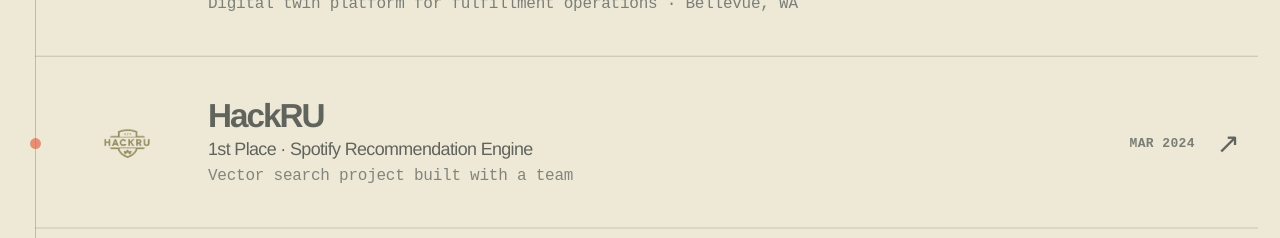
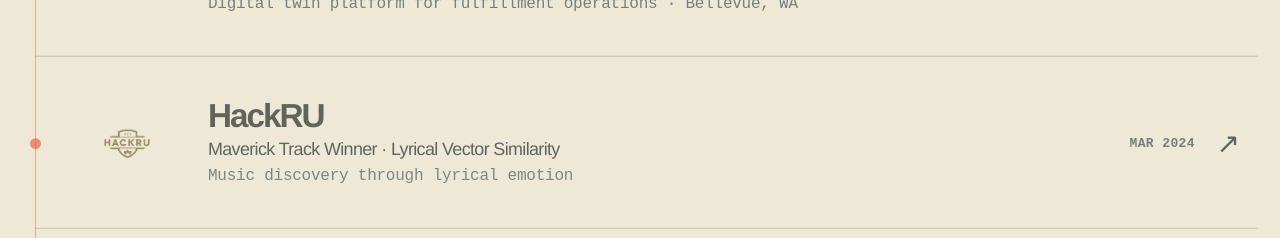
Before and after one commit to Varun-Gangavarapu/Personal-Website, a Next.js app: page / in a window 1280 px wide. Shown: the part 5300-5538 px from the top of the page. Built offline with nearby package versions, Linux system fonts and the light colour scheme.

Commit message:
Lead project story with HackRU win and link Devpost

```diff
--- a/site-v2/index.html
+++ b/site-v2/index.html
@@ -158,7 +158,7 @@
           <div class="timeline-list" aria-label="Timeline of work and education">
               <a class="timeline-entry timeline-current" href="#amazon-ft"><span class="timeline-logo logo-amazon"><img src="/assets/brand/amazon.png" alt="Amazon logo" /></span><span class="timeline-details"><span class="timeline-status"><span class="dot" aria-hidden="true"></span> CURRENT / FULL TIME</span><strong>Amazon</strong><span class="timeline-role">Software Development Engineer</span><small>Optimization systems and developer tooling · Seattle, WA</small></span><time datetime="2026-06">JUN 2026—PRESENT</time><span class="timeline-arrow" aria-hidden="true">↗</span></a>
               <a class="timeline-entry" href="#amazon-intern"><span class="timeline-logo logo-amazon"><img src="/assets/brand/amazon.png" alt="Amazon logo" /></span><span class="timeline-details"><strong>Amazon</strong><span class="timeline-role">Software Development Engineering Intern</span><small>Digital twin platform for fulfillment operations · Bellevue, WA</small></span><time datetime="2025-05">MAY—AUG 2025</time><span class="timeline-arrow" aria-hidden="true">↗</span></a>
-              <a class="timeline-entry" href="#vector-project"><span class="timeline-logo logo-hackru"><img src="/assets/brand/hackru.png" alt="HackRU logo" /></span><span class="timeline-details"><strong>HackRU</strong><span class="timeline-role">1st Place · Spotify Recommendation Engine</span><small>Vector search project built with a team</small></span><time datetime="2024-03">MAR 2024</time><span class="timeline-arrow" aria-hidden="true">↗</span></a>
+              <a class="timeline-entry" href="#vector-project"><span class="timeline-logo logo-hackru"><img src="/assets/brand/hackru.png" alt="HackRU logo" /></span><span class="timeline-details"><strong>HackRU</strong><span class="timeline-role">Maverick Track Winner · Lyrical Vector Similarity</span><small>Music discovery through lyrical emotion</small></span><time datetime="2024-03">MAR 2024</time><span class="timeline-arrow" aria-hidden="true">↗</span></a>
               <div class="timeline-entry"><span class="timeline-logo logo-amneal"><img src="/assets/brand/amneal.svg" alt="Amneal Pharmaceuticals logo" /></span><span class="timeline-details"><strong>Amneal Pharmaceuticals</strong><span class="timeline-role">Software Engineering Intern</span><small>Supply chain data, demand forecasting, and AWS cost reduction · Bridgewater, NJ</small></span><time datetime="2023-06">JUN—AUG 2023</time></div>
               <div class="timeline-entry"><span class="timeline-logo logo-rutgers"><img src="/assets/brand/rutgers.svg" alt="Rutgers University logo" /></span><span class="timeline-details"><strong>Rutgers University</strong><span class="timeline-role">B.S. in Computer Science</span><small>New Brunswick, NJ</small></span><time datetime="2022-09">SEP 2022—MAY 2026</time></div>
           </div>
@@ -198,16 +198,16 @@
 
       <article class="work-panel work-panel-three" id="vector-project" aria-labelledby="work-three-title">
         <div class="wrap work-case-head">
-          <div class="work-case-meta"><span>03 / INDEPENDENT PROJECT</span><span>HACKATHON · 2024</span></div>
+          <div class="work-case-meta"><span>03 / INDEPENDENT PROJECT</span><span class="work-case-meta-end"><span>HACKRU · 2024</span><a class="work-case-meta-link" href="https://devpost.com/software/dynamic-vector-based-spotify-recommendation-engine" target="_blank" rel="noopener noreferrer">VIEW THE PROJECT <span aria-hidden="true">↗</span></a></span></div>
           <div class="work-case-intro">
-            <div class="work-case-copy"><p class="work-case-eyebrow">PROJECT / SPOTIFY RECOMMENDATIONS</p><h3 id="work-three-title" class="work-company vector-mark">VECTOR<br />SEARCH</h3><p class="work-role">Recommendation engine for music by mood</p><p class="work-deck">A different way to discover music: start with how a song feels, not just its genre or artist.</p><div class="tags"><span>PYTHON</span><span>PINECONE</span><span>EMBEDDINGS</span><span>JAVASCRIPT</span></div><div class="work-case-highlights"><span><strong>1st</strong> place at HackRU</span><span><strong>24D</strong> sentiment search</span></div><a class="text-link work-link" href="https://github.com/Varun-Gangavarapu/VectorDatabaseMoodAnalysis" target="_blank" rel="noopener noreferrer">VIEW THE PROJECT <span aria-hidden="true">↗</span></a></div>
+            <div class="work-case-copy"><p class="work-case-eyebrow">PROJECT / MUSIC DISCOVERY</p><h3 id="work-three-title" class="work-company vector-mark">LYRICAL VECTOR<br />SIMILARITY</h3><p class="work-role">Recommendation engine for music by mood</p><p class="work-deck">A different way to discover music: start with how a song feels, not just its genre or artist.</p><div class="tags"><span>PYTHON</span><span>PINECONE</span><span>EMBEDDINGS</span><span>JAVASCRIPT</span></div></div>
             <div class="work-case-image"><img src="/assets/visor.jpg" alt="Futuristic portrait with a glowing amber visor" loading="lazy" /></div>
           </div>
         </div>
-        <div class="work-story wrap" aria-label="Vector search project outcomes">
-          <div class="work-story-item"><span class="story-step">01 / THE IDEA</span><div><h4>Search for a feeling.</h4><p>My team built a recommendation experience that lets listeners find songs by emotional tone.</p></div><strong class="story-metric">500<small>hackathon entrants</small></strong></div>
-          <div class="work-story-item"><span class="story-step">02 / THE ENGINE</span><div><h4>Turn music into vectors.</h4><p>Spotify and Musixmatch data fed a transformer that produced 24-dimensional sentiment vectors, then Pinecone handled nearest-neighbor retrieval.</p></div><strong class="story-metric">24D<small>sentiment space</small></strong></div>
-          <div class="work-story-item"><span class="story-step">03 / THE RESULT</span><div><h4>Ship the experience.</h4><p>I built the interactive frontend and helped take the full stack prototype from idea to a working demo.</p></div><strong class="story-metric">1st<small>place</small></strong></div>
+        <div class="work-story wrap" aria-label="Lyrical Vector Similarity project outcomes">
+          <div class="work-story-item"><span class="story-step">01 / THE WIN</span><div><h4>Won at HackRU.</h4><p>Our team won the Maverick Track. I built the interactive frontend and helped take the full stack prototype from idea to a working demo.</p></div><strong class="story-metric">1st<small>Maverick Track</small></strong></div>
+          <div class="work-story-item"><span class="story-step">02 / THE IDEA</span><div><h4>Search for a feeling.</h4><p>My team built a recommendation experience that lets listeners find songs by emotional tone.</p></div><strong class="story-metric">500<small>hackathon entrants</small></strong></div>
+          <div class="work-story-item"><span class="story-step">03 / THE ENGINE</span><div><h4>Turn music into vectors.</h4><p>Spotify and Musixmatch data fed a transformer that produced 24-dimensional sentiment vectors, then Pinecone handled nearest-neighbor retrieval.</p></div><strong class="story-metric">24D<small>sentiment space</small></strong></div>
         </div>
       </article>
 
--- a/styles/site-v2.css
+++ b/styles/site-v2.css
@@ -545,7 +545,14 @@
   .story-metric{font-size:25px}
 }
 .work-case-highlights{display:none}
+.work-case-meta-end{display:inline-flex;align-items:center;gap:clamp(18px,3vw,46px)}
+.work-case-meta-link{color:inherit;text-decoration:none;border-bottom:1px solid currentColor;padding-bottom:2px;transition:color .2s ease}
+.work-case-meta-link:hover,.work-case-meta-link:focus-visible{color:#e66a45}
+@media(min-width:701px){.work-panel-three .work-company.vector-mark{font-size:clamp(38px,4vw,66px);line-height:.96;letter-spacing:-.075em}}
 @media(max-width:700px){
+  .work-panel-three .work-case-meta{flex-wrap:wrap}
+  .work-panel-three .work-case-meta-end{width:100%;justify-content:space-between;margin-top:8px}
+  .work-panel-three .work-company.vector-mark{font-size:clamp(33px,7.5vw,48px);line-height:.98;letter-spacing:-.075em}
   .work-story{padding-bottom:55px;border:0;display:grid;gap:28px}
   .work-story-item,.work-story-item:last-child{display:grid;grid-template-columns:12px minmax(0,1fr);gap:0 13px;min-height:0;padding:0;border:0}
   .story-step{grid-column:1;grid-row:1;width:8px;height:8px;margin-top:8px;border-radius:50%;background:#b44930;color:transparent;font-size:0;overflow:hidden}
```
